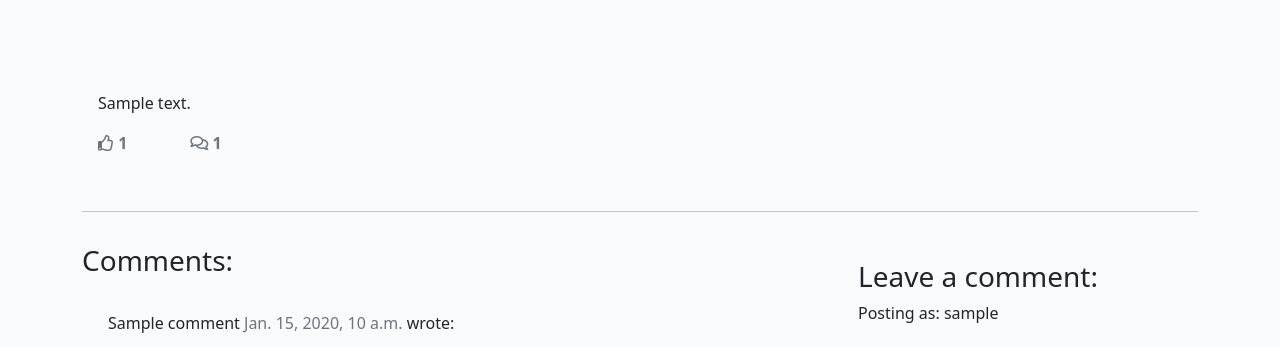
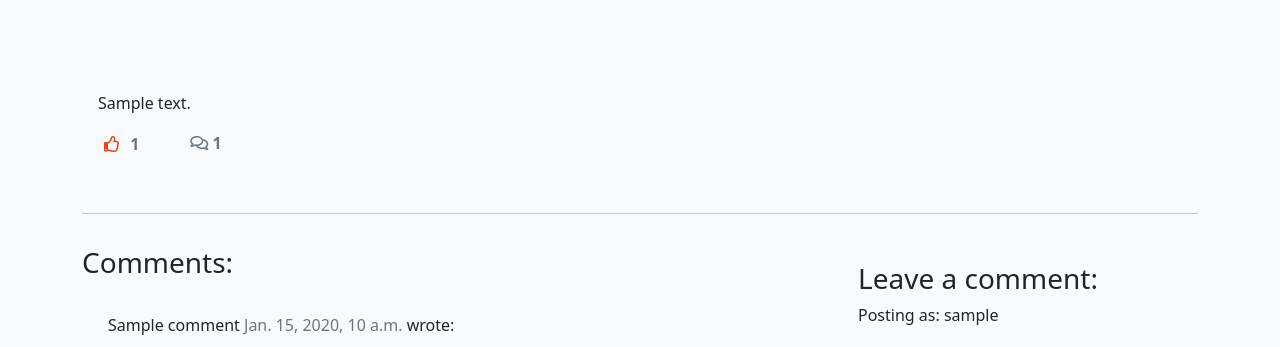
Before and after one commit to gioZAK/django-blog-p4, a Django app: a page that uses templates/post_detail.html in a window 1280 px wide. Shown: the part 281-628 px from the top of the page. Run offline with Django 3.2, Linux system fonts and the light colour scheme; a user stored in the database is signed in; tables that the repository leaves empty hold one stand-in row (values such as "Sample post"); some libraries are stand-ins or nearby versions.

Commit message:
Update template to fit like functionality

```diff
--- a/templates/post_detail.html
+++ b/templates/post_detail.html
@@ -37,9 +37,24 @@
                 <div class="row">
 
                     <div class="col-1">
-                        <!-- The number of likes goes before the closing strong tag -->
-                        <strong class="text-secondary"><i class="far fa-light fa-thumbs-up"></i>
-                            {{ post.number_of_likes }} </strong>
+                        <strong>
+                            {% if user.is_authenticated %}
+                            <form class="d-inline" action="{% url 'post_like' post.slug %}" method="POST">
+                                {% csrf_token %}
+                                {% if liked %}
+                                <button type="submit" name="blogpost_id" value="{{post.slug}}" class="btn-like"><i
+                                        class="far fa-solid fa-thumbs-up"></i></button>
+                                {% else %}
+                                <button type="submit" name="blogpost_id" value="{{post.slug}}" class="btn-like"><i
+                                        class="far fa-light fa-thumbs-up"></i></button>
+                                {% endif %}
+                            </form>
+                            {% else %}
+                            <span class="text-secondary"><i class="far fa-light fa-thumbs-up"></i></span>
+                            {% endif %}
+                            <!-- The number of likes goes before the closing strong tag -->
+                            <span class="text-secondary">{{ post.number_of_likes }} </span>
+                        </strong>
                     </div>
                     <div class="col-1">
                         {% with comments.count as total_comments %}
```
